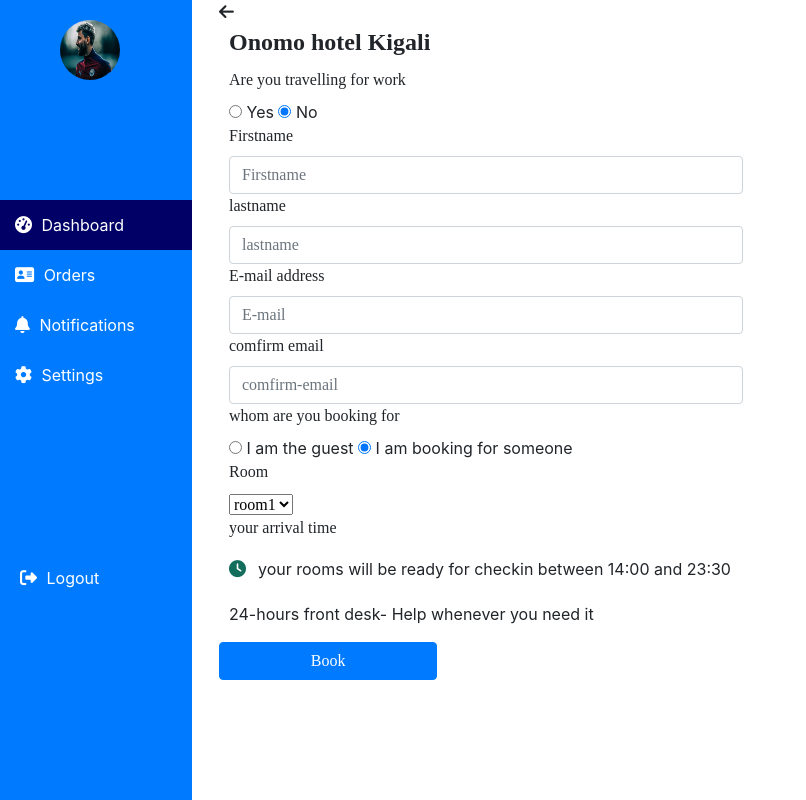
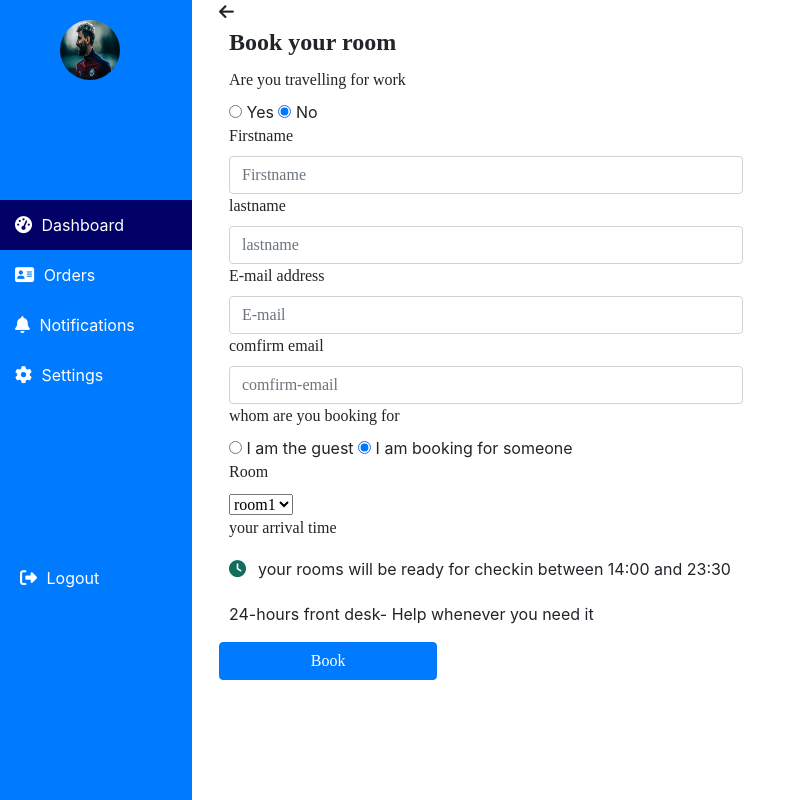
Before and after one commit to MManzicoder/bookingapp, a CodeIgniter app: page /database/index.php/home/save in a window 1280 px wide. Shown: the whole page, without its empty margins (0-806 px from the left). Run offline with CodeIgniter, Linux system fonts and the light colour scheme; some libraries are stand-ins or nearby versions.

Commit message:
'simple'

```diff
--- a/application/views/book.php
+++ b/application/views/book.php
@@ -317,7 +317,7 @@
         <div class="form">
             <div class="container">
                 <i class="fas fa-arrow-left" id="left-icon"></i>
-                <legend class="legend">Onomo hotel Kigali</legend>
+                <legend class="legend">Book your room</legend>
                 <!-- <form action=""> -->
                 <?php echo form_open('home/save') ?>
                 <div class="content">
```
